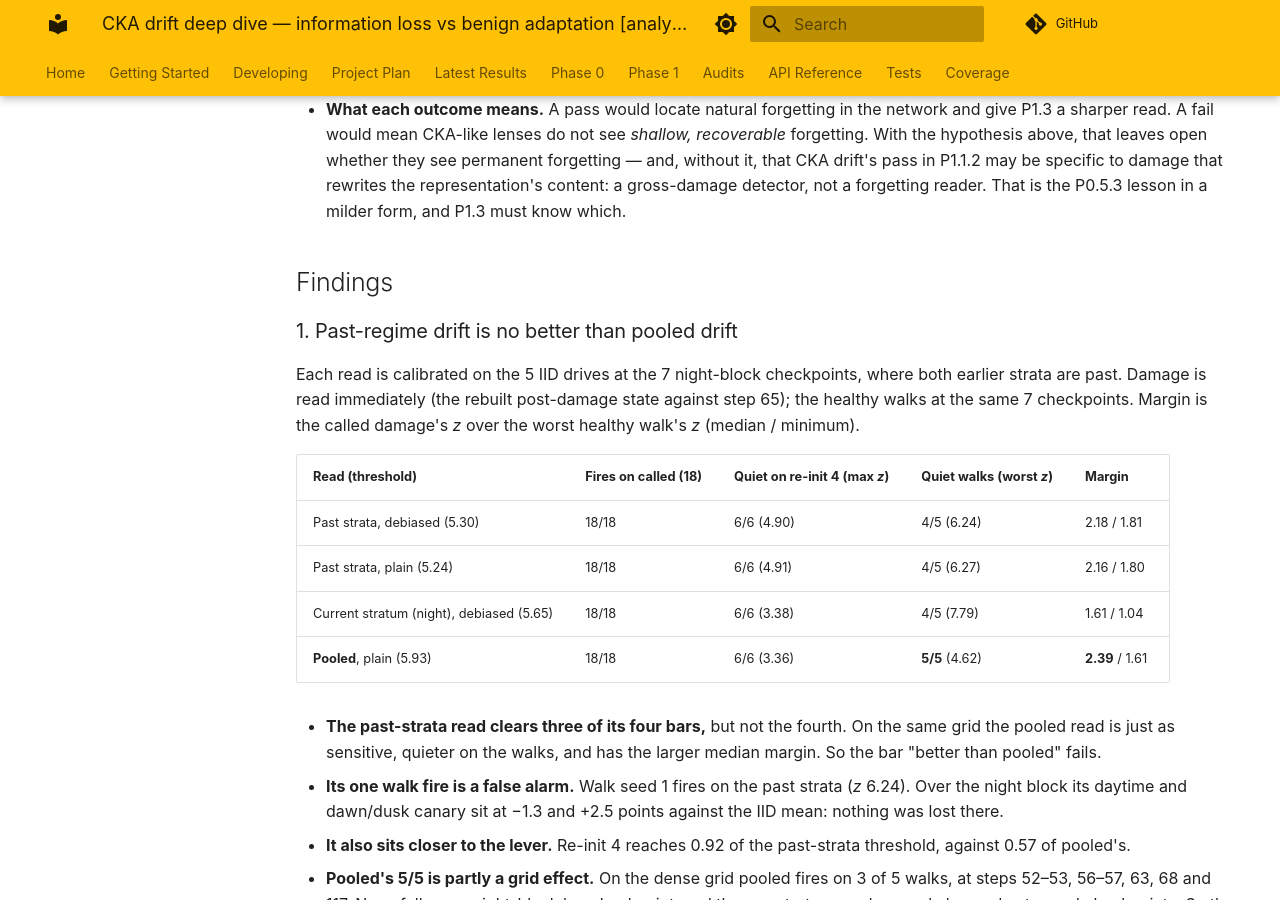
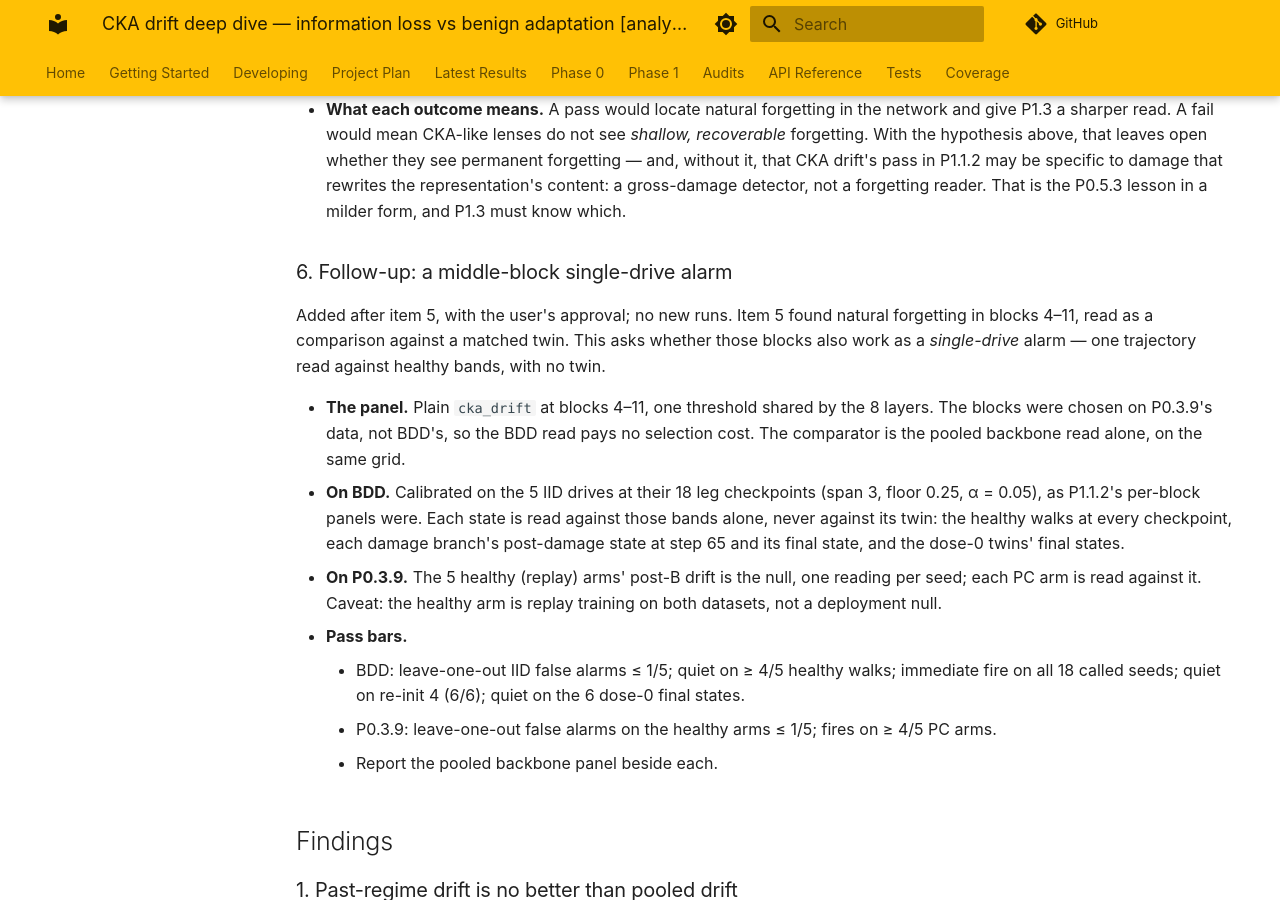
Before and after one commit to aidotse/cafl4ds, an MkDocs documentation site: the page built from docs/experiments/phase1/P1.1.3.md, in a window 1280 px wide and 900 px high, scrolled down 5070 px. Built offline with MkDocs 1.6.1 and Material for MkDocs 9.7.7, drawn with Linux system fonts in a browser that asks for light colours; comment, search, counter and statistics services are not loaded.

Commit message:
docs: P1.1.3 pre-register the middle-block single-drive follow-up
Co-Authored-By: Claude Opus 5.5 <noreply@anthropic.com>

```diff
--- a/docs/experiments/phase1/P1.1.3.md
+++ b/docs/experiments/phase1/P1.1.3.md
@@ -186,6 +186,27 @@ be a single-drive alarm, which only the deployed monitor (Phase 3) needs.
     open whether they see permanent forgetting — and, without it, that CKA drift's pass in P1.1.2 may be specific to
     damage that rewrites the representation's content: a gross-damage detector, not a forgetting reader. That is the
     P0.5.3 lesson in a milder form, and P1.3 must know which.
+
+### 6. Follow-up: a middle-block single-drive alarm
+
+Added after item 5, with the user's approval; no new runs. Item 5 found natural forgetting in blocks 4–11, read as a
+comparison against a matched twin. This asks whether those blocks also work as a *single-drive* alarm — one trajectory
+read against healthy bands, with no twin.
+
+- **The panel.** Plain `cka_drift` at blocks 4–11, one threshold shared by the 8 layers. The blocks were chosen on
+    P0.3.9's data, not BDD's, so the BDD read pays no selection cost. The comparator is the pooled backbone read alone,
+    on the same grid.
+- **On BDD.** Calibrated on the 5 IID drives at their 18 leg checkpoints (span 3, floor 0.25, α = 0.05), as P1.1.2's
+    per-block panels were. Each state is read against those bands alone, never against its twin: the healthy walks at
+    every checkpoint, each damage branch's post-damage state at step 65 and its final state, and the dose-0 twins' final
+    states.
+- **On P0.3.9.** The 5 healthy (replay) arms' post-B drift is the null, one reading per seed; each PC arm is read
+    against it. Caveat: the healthy arm is replay training on both datasets, not a deployment null.
+- **Pass bars.**
+    - BDD: leave-one-out IID false alarms ≤ 1/5; quiet on ≥ 4/5 healthy walks; immediate fire on all 18 called seeds;
+        quiet on re-init 4 (6/6); quiet on the 6 dose-0 final states.
+    - P0.3.9: leave-one-out false alarms on the healthy arms ≤ 1/5; fires on ≥ 4/5 PC arms.
+    - Report the pooled backbone panel beside each.
 
 ## Findings
 
```
